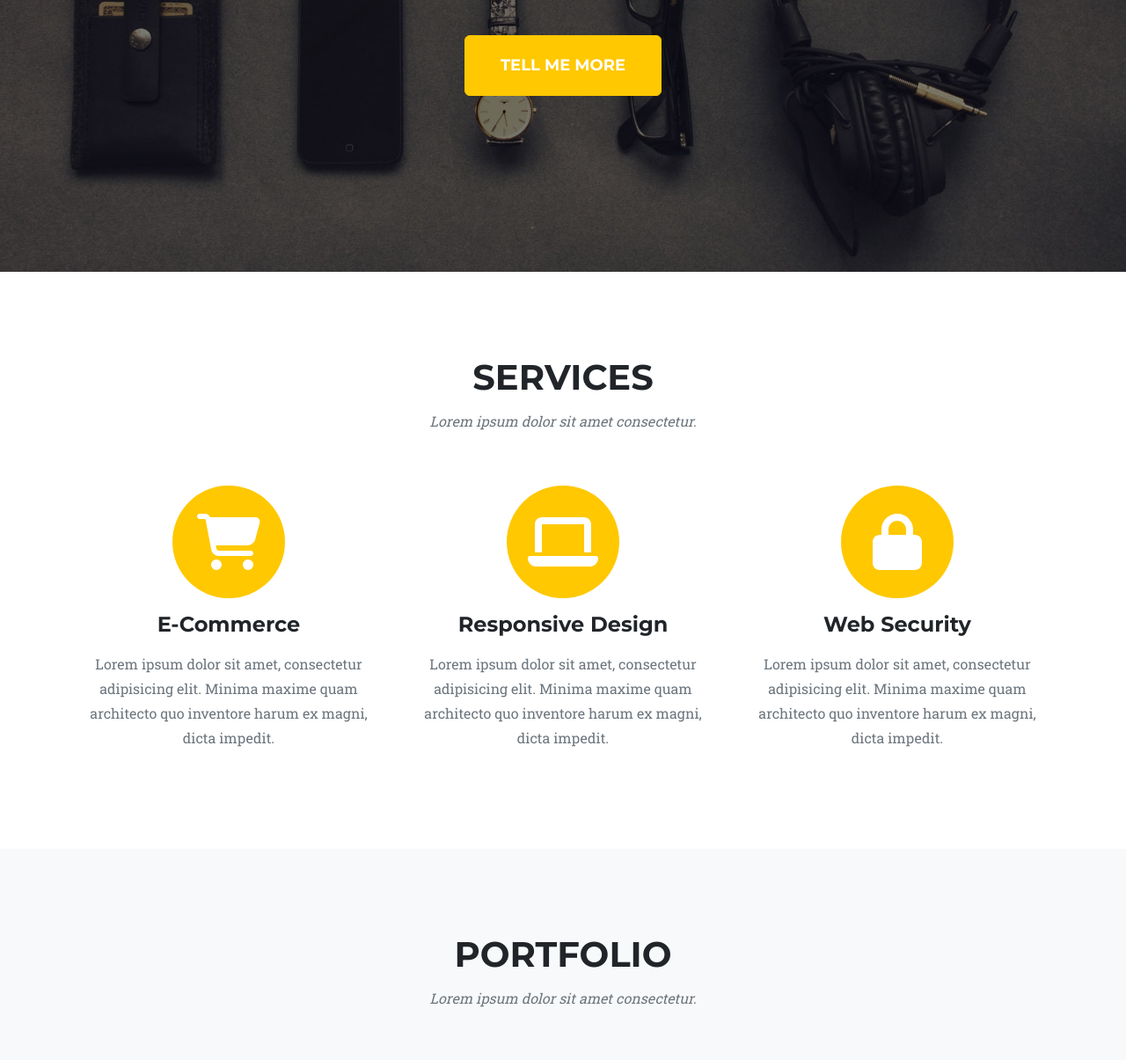
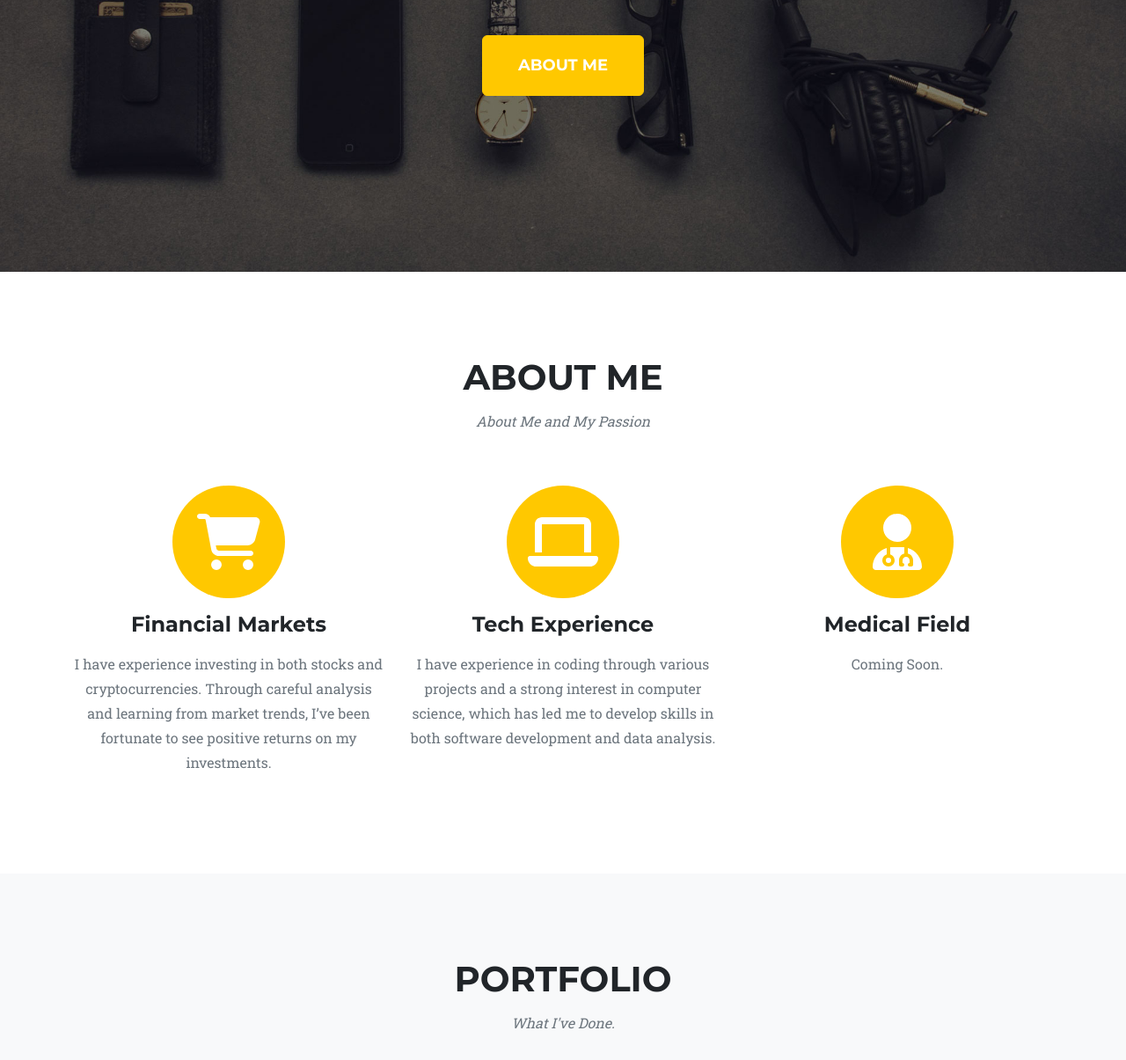
Before and after one commit to Uoqulpnclop/Uoqulpnclop.github.io, a plain HTML site: page index.html in a window 1280 px wide. Shown: the part 436-1641 px from the top of the page at 88% size. Drawn offline with nearby package versions, Linux system fonts and the light colour scheme.

Commit message:
Update index.html

```diff
--- a/index.html
+++ b/index.html
@@ -5,7 +5,7 @@
         <meta name="viewport" content="width=device-width, initial-scale=1, shrink-to-fit=no" />
         <meta name="description" content="" />
         <meta name="author" content="" />
-        <title>Agency - Start Bootstrap Theme</title>
+        <title>Agency - Dorpharic VII Theme</title>
         <!-- Favicon-->
         <link rel="icon" type="image/x-icon" href="assets/favicon.ico" />
         <!-- Font Awesome icons (free version)-->
@@ -27,7 +27,7 @@
                 </button>
                 <div class="collapse navbar-collapse" id="navbarResponsive">
                     <ul class="navbar-nav text-uppercase ms-auto py-4 py-lg-0">
-                        <li class="nav-item"><a class="nav-link" href="#services">Services</a></li>
+                        <li class="nav-item"><a class="nav-link" href="#services">About Me</a></li>
                         <li class="nav-item"><a class="nav-link" href="#portfolio">Portfolio</a></li>
                         <li class="nav-item"><a class="nav-link" href="#about">About</a></li>
                         <li class="nav-item"><a class="nav-link" href="#team">Team</a></li>
@@ -39,17 +39,17 @@
         <!-- Masthead-->
         <header class="masthead">
             <div class="container">
-                <div class="masthead-subheading">Welcome To Our Studio!</div>
+                <div class="masthead-subheading">Welcome To My Portfolio!</div>
                 <div class="masthead-heading text-uppercase">It's Nice To Meet You</div>
-                <a class="btn btn-primary btn-xl text-uppercase" href="#services">Tell Me More</a>
+                <a class="btn btn-primary btn-xl text-uppercase" href="#services">About Me</a>
             </div>
         </header>
         <!-- Services-->
         <section class="page-section" id="services">
             <div class="container">
                 <div class="text-center">
-                    <h2 class="section-heading text-uppercase">Services</h2>
-                    <h3 class="section-subheading text-muted">Lorem ipsum dolor sit amet consectetur.</h3>
+                    <h2 class="section-heading text-uppercase">About Me</h2>
+                    <h3 class="section-subheading text-muted">About Me and My Passion</h3>
                 </div>
                 <div class="row text-center">
                     <div class="col-md-4">
@@ -57,24 +57,24 @@
                             <i class="fas fa-circle fa-stack-2x text-primary"></i>
                             <i class="fas fa-shopping-cart fa-stack-1x fa-inverse"></i>
                         </span>
-                        <h4 class="my-3">E-Commerce</h4>
-                        <p class="text-muted">Lorem ipsum dolor sit amet, consectetur adipisicing elit. Minima maxime quam architecto quo inventore harum ex magni, dicta impedit.</p>
+                        <h4 class="my-3">Financial Markets</h4>
+                        <p class="text-muted">I have experience investing in both stocks and cryptocurrencies. Through careful analysis and learning from market trends, I’ve been fortunate to see positive returns on my investments.</p>
                     </div>
                     <div class="col-md-4">
                         <span class="fa-stack fa-4x">
                             <i class="fas fa-circle fa-stack-2x text-primary"></i>
                             <i class="fas fa-laptop fa-stack-1x fa-inverse"></i>
                         </span>
-                        <h4 class="my-3">Responsive Design</h4>
-                        <p class="text-muted">Lorem ipsum dolor sit amet, consectetur adipisicing elit. Minima maxime quam architecto quo inventore harum ex magni, dicta impedit.</p>
+                        <h4 class="my-3">Tech Experience</h4>
+                        <p class="text-muted">I have experience in coding through various projects and a strong interest in computer science, which has led me to develop skills in both software development and data analysis.</p>
                     </div>
                     <div class="col-md-4">
                         <span class="fa-stack fa-4x">
                             <i class="fas fa-circle fa-stack-2x text-primary"></i>
-                            <i class="fas fa-lock fa-stack-1x fa-inverse"></i>
+                            <i class="fas fa-user-md fa-stack-1x fa-inverse"></i>
                         </span>
-                        <h4 class="my-3">Web Security</h4>
-                        <p class="text-muted">Lorem ipsum dolor sit amet, consectetur adipisicing elit. Minima maxime quam architecto quo inventore harum ex magni, dicta impedit.</p>
+                        <h4 class="my-3">Medical Field</h4>
+                        <p class="text-muted">Coming Soon.</p>
                     </div>
                 </div>
             </div>
@@ -84,7 +84,7 @@
             <div class="container">
                 <div class="text-center">
                     <h2 class="section-heading text-uppercase">Portfolio</h2>
-                    <h3 class="section-subheading text-muted">Lorem ipsum dolor sit amet consectetur.</h3>
+                    <h3 class="section-subheading text-muted">What I've Done.</h3>
                 </div>
                 <div class="row">
                     <div class="col-lg-4 col-sm-6 mb-4">
```
